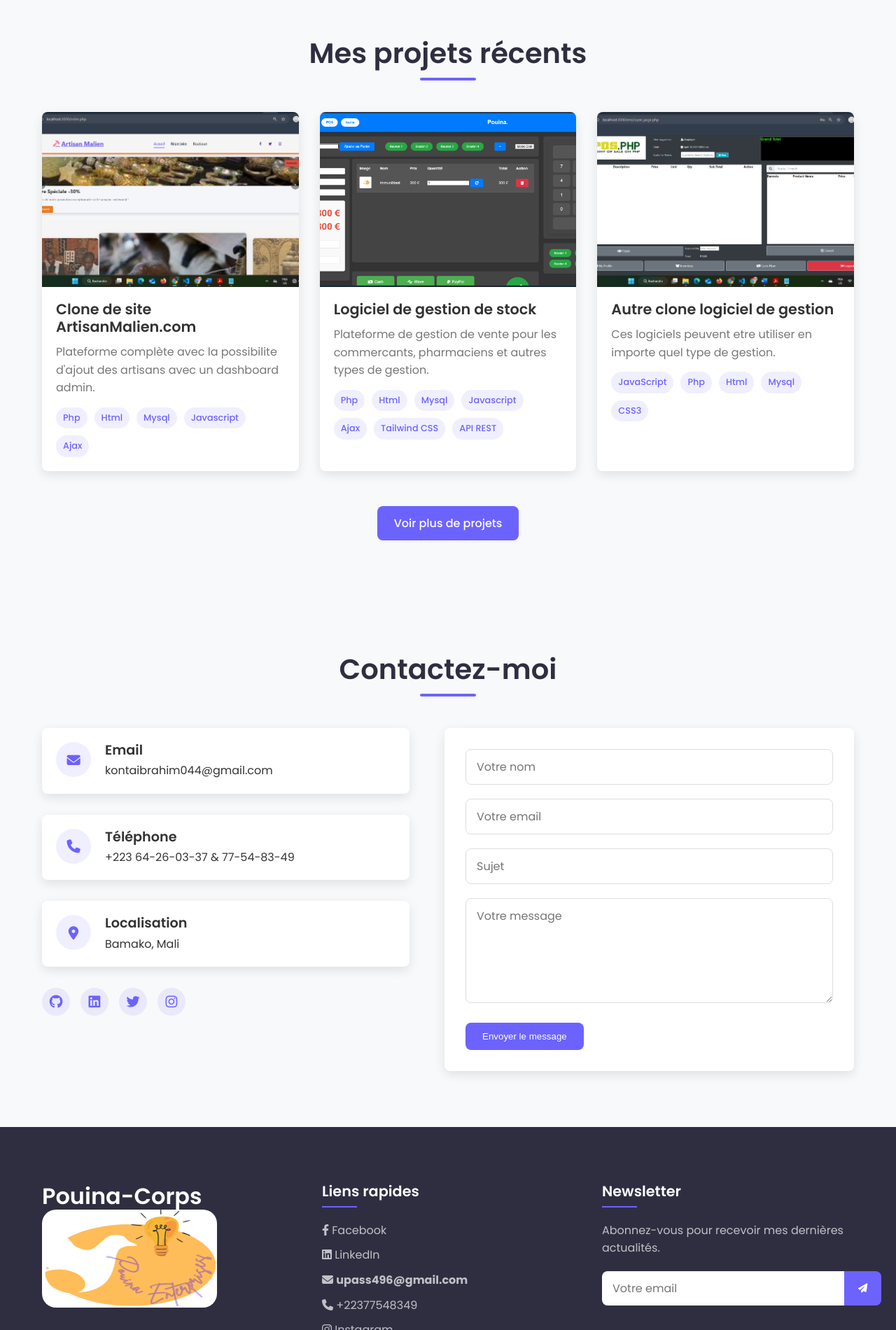
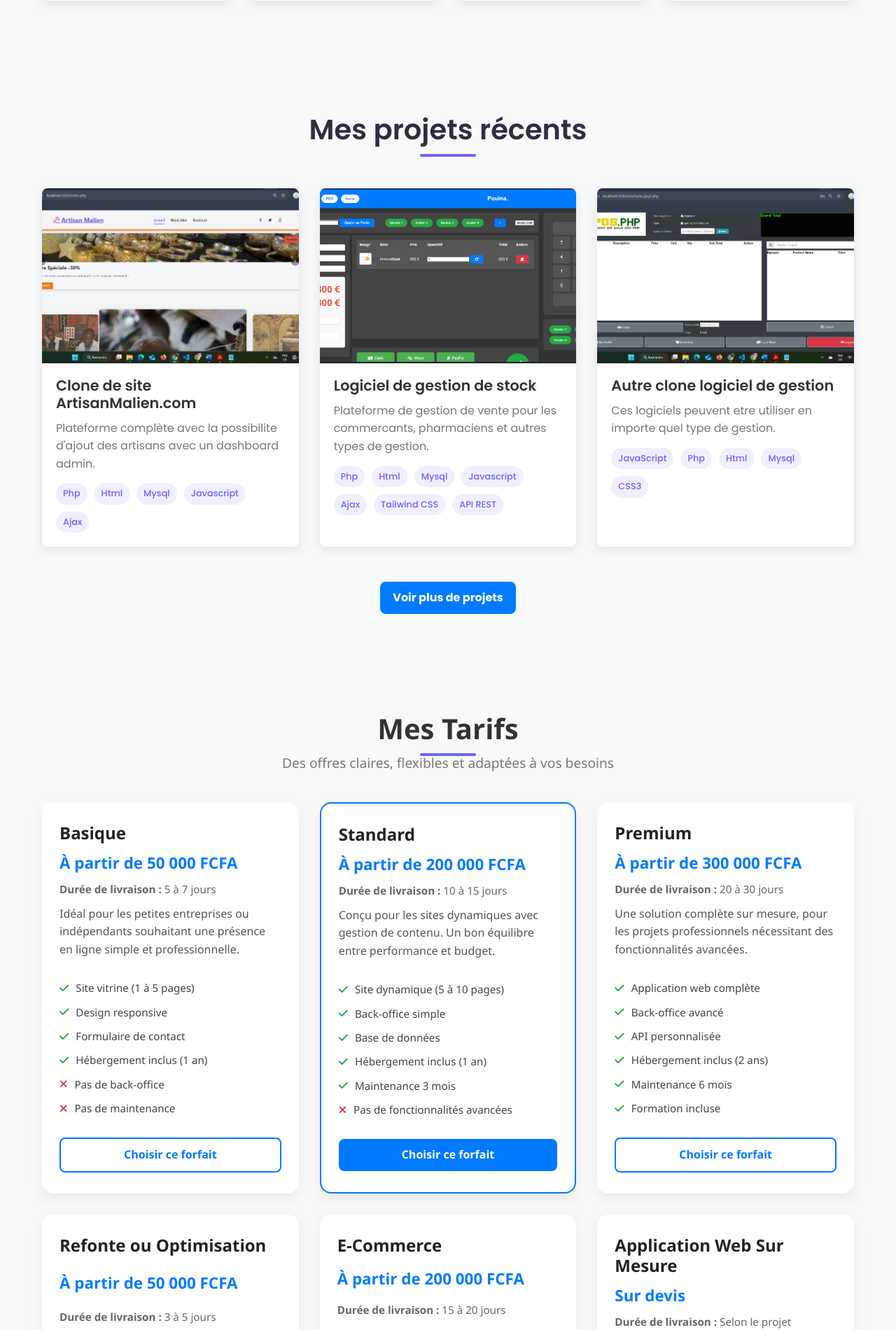
Before and after one commit to Konta-Ibrahim/pouina-corps, a PHP site: page / in a window 1280 px wide. Shown: the part 1899-3799 px from the top of the page at 70% size. Run offline with PHP 8.4, Linux system fonts and the light colour scheme.

Commit message:
mis a jour

```diff
--- a/index.html
+++ b/index.html
@@ -4,6 +4,7 @@
     <meta charset="UTF-8">
     <meta name="viewport" content="width=device-width, initial-scale=1.0">
     <title>Mon Portfolio | Développeur Créatif</title>
+
     <link rel="stylesheet" href="https://cdnjs.cloudflare.com/ajax/libs/font-awesome/6.4.0/css/all.min.css">
     <link href="https://fonts.googleapis.com/css2?family=Poppins:wght@300;400;500;600;700&display=swap" rel="stylesheet">
     <link rel="stylesheet" href="style.css">
@@ -272,6 +273,120 @@
         </div>
     </section>
 
+    <!-- Section Tarifs Unifiée -->
+<section id="tarifs" class="pricing">
+    <div class="container">
+      <h2 class="section-title">Mes Tarifs</h2>
+      <p class="section-subtitle">Des offres claires, flexibles et adaptées à vos besoins</p>
+
+      <div class="pricing-grid">
+
+        <!-- Forfait Basique -->
+        <div class="pricing-card">
+          <h3>Basique</h3>
+          <p class="price"><strong>À partir de 50 000 FCFA</strong></p>
+          <p class="duration"><strong>Durée de livraison :</strong> 5 à 7 jours</p>
+          <p class="description">Idéal pour les petites entreprises ou indépendants souhaitant une présence en ligne simple et professionnelle.</p>
+          <ul class="pricing-features">
+            <li><i class="fas fa-check"></i> Site vitrine (1 à 5 pages)</li>
+            <li><i class="fas fa-check"></i> Design responsive</li>
+            <li><i class="fas fa-check"></i> Formulaire de contact</li>
+            <li><i class="fas fa-check"></i> Hébergement inclus (1 an)</li>
+            <li><i class="fas fa-times"></i> Pas de back-office</li>
+            <li><i class="fas fa-times"></i> Pas de maintenance</li>
+          </ul>
+          <a href="#contact" class="btn btn-outline">Choisir ce forfait</a>
+        </div>
+
+        <!-- Forfait Standard -->
+        <div class="pricing-card featured">
+          <h3>Standard</h3>
+          <p class="price"><strong>À partir de 200 000 FCFA</strong></p>
+          <p class="duration"><strong>Durée de livraison :</strong> 10 à 15 jours</p>
+          <p class="description">Conçu pour les sites dynamiques avec gestion de contenu. Un bon équilibre entre performance et budget.</p>
+          <ul class="pricing-features">
+            <li><i class="fas fa-check"></i> Site dynamique (5 à 10 pages)</li>
+            <li><i class="fas fa-check"></i> Back-office simple</li>
+            <li><i class="fas fa-check"></i> Base de données</li>
+            <li><i class="fas fa-check"></i> Hébergement inclus (1 an)</li>
+            <li><i class="fas fa-check"></i> Maintenance 3 mois</li>
+            <li><i class="fas fa-times"></i> Pas de fonctionnalités avancées</li>
+          </ul>
+          <a href="#contact" class="btn btn-primary">Choisir ce forfait</a>
+        </div>
+
+        <!-- Forfait Premium -->
+        <div class="pricing-card">
+          <h3>Premium</h3>
+          <p class="price"><strong>À partir de 300 000 FCFA</strong></p>
+          <p class="duration"><strong>Durée de livraison :</strong> 20 à 30 jours</p>
+          <p class="description">Une solution complète sur mesure, pour les projets professionnels nécessitant des fonctionnalités avancées.</p>
+          <ul class="pricing-features">
+            <li><i class="fas fa-check"></i> Application web complète</li>
+            <li><i class="fas fa-check"></i> Back-office avancé</li>
+            <li><i class="fas fa-check"></i> API personnalisée</li>
+            <li><i class="fas fa-check"></i> Hébergement inclus (2 ans)</li>
+            <li><i class="fas fa-check"></i> Maintenance 6 mois</li>
+            <li><i class="fas fa-check"></i> Formation incluse</li>
+          </ul>
+          <a href="#contact" class="btn btn-outline">Choisir ce forfait</a>
+        </div>
+
+        <!-- Refonte / Optimisation -->
+        <div class="pricing-card">
+          <h3>Refonte ou Optimisation</h3>
+          <p class="price"><strong>À partir de 50 000 FCFA</strong></p>
+          <p class="duration"><strong>Durée de livraison :</strong> 3 à 5 jours</p>
+          <p class="description">Améliorez les performances, le design ou la structure de votre site existant.</p>
+          <ul class="pricing-features">
+            <li><i class="fas fa-check"></i> Audit complet</li>
+            <li><i class="fas fa-check"></i> Amélioration du design</li>
+            <li><i class="fas fa-check"></i> Optimisation des performances</li>
+            <li><i class="fas fa-check"></i> Support technique</li>
+          </ul>
+          <a href="#contact" class="btn btn-outline">Demander ce service</a>
+        </div>
+
+        <!-- E-Commerce -->
+        <div class="pricing-card">
+          <h3>E-Commerce</h3>
+          <p class="price"><strong>À partir de 200 000 FCFA</strong></p>
+          <p class="duration"><strong>Durée de livraison :</strong> 15 à 20 jours</p>
+          <p class="description">Mettez en place votre boutique en ligne avec paiement sécurisé et gestion complète des produits.</p>
+          <ul class="pricing-features">
+            <li><i class="fas fa-check"></i> Boutique en ligne complète</li>
+            <li><i class="fas fa-check"></i> Paiement en ligne sécurisé</li>
+            <li><i class="fas fa-check"></i> Gestion produits & commandes</li>
+            <li><i class="fas fa-check"></i> Formation à l’utilisation</li>
+          </ul>
+          <a href="#contact" class="btn btn-outline">Lancer ma boutique</a>
+        </div>
+
+        <!-- Application Sur Mesure -->
+        <div class="pricing-card">
+          <h3>Application Web Sur Mesure</h3>
+          <p class="price"><strong>Sur devis</strong></p>
+          <p class="duration"><strong>Durée de livraison :</strong> Selon le projet</p>
+          <p class="description">Une solution web entièrement personnalisée répondant à des besoins métiers spécifiques.</p>
+          <ul class="pricing-features">
+            <li><i class="fas fa-check"></i> Développement personnalisé</li>
+            <li><i class="fas fa-check"></i> Intégration API / Base de données</li>
+            <li><i class="fas fa-check"></i> Tableau de bord & espace utilisateur</li>
+            <li><i class="fas fa-check"></i> Maintenance & accompagnement</li>
+          </ul>
+          <a href="#contact" class="btn btn-outline">Demander un devis</a>
+        </div>
+
+      </div>
+
+      <div class="pricing-custom">
+        <p>Vous avez un projet spécifique ? <a href="#contact">Demandez un devis personnalisé</a></p>
+      </div>
+    </div>
+  </section>
+
+
+
     <!-- Section Contact -->
     <section id="contact" class="contact">
         <div class="container">
--- a/style.css
+++ b/style.css
@@ -1000,3 +1034,160 @@ img {
         justify-content: center;
     }
 }
+
+/* Section Tarifs */
+section.pricing {
+    padding: 60px 20px;
+    background: #f9f9f9;
+    font-family: 'Segoe UI', sans-serif;
+  }
+
+  .pricing .section-title {
+    text-align: center;
+    font-size: 2.5rem;
+    margin-bottom: 10px;
+    color: #333;
+  }
+
+  .pricing .section-subtitle {
+    text-align: center;
+    font-size: 1.2rem;
+    margin-bottom: 40px;
+    color: #777;
+  }
+
+  .pricing-grid {
+    display: grid;
+    grid-template-columns: repeat(auto-fit, minmax(280px, 1fr));
+    gap: 30px;
+  }
+
+  .pricing-card {
+    background: #fff;
+    border-radius: 16px;
+    padding: 30px 25px;
+    box-shadow: 0 8px 20px rgba(0, 0, 0, 0.07);
+    transition: all 0.3s ease-in-out;
+    display: flex;
+    flex-direction: column;
+    justify-content: space-between;
+  }
+
+  .pricing-card:hover {
+    transform: translateY(-5px);
+    box-shadow: 0 12px 25px rgba(0, 0, 0, 0.1);
+  }
+
+  .pricing-card.featured {
+    border: 2px solid #007bff;
+  }
+
+  .pricing-card h3 {
+    font-size: 1.5rem;
+    margin-bottom: 10px;
+    color: #222;
+  }
+
+  .pricing-card .price {
+    font-size: 1.4rem;
+    font-weight: bold;
+    color: #007bff;
+    margin-bottom: 8px;
+  }
+
+  .pricing-card .duration {
+    font-size: 0.95rem;
+    color: #666;
+    margin-bottom: 10px;
+  }
+
+  .pricing-card .description {
+    font-size: 1rem;
+    color: #555;
+    margin-bottom: 20px;
+  }
+
+  .pricing-features {
+    list-style: none;
+    padding-left: 0;
+    margin-bottom: 20px;
+  }
+
+  .pricing-features li {
+    margin: 10px 0;
+    font-size: 0.95rem;
+    color: #444;
+    display: flex;
+    align-items: center;
+  }
+
+  .pricing-features i {
+    color: #28a745;
+    margin-right: 10px;
+  }
+
+  .pricing-features i.fa-times {
+    color: #dc3545;
+  }
+
+  .btn {
+    display: inline-block;
+    padding: 10px 18px;
+    text-align: center;
+    border-radius: 8px;
+    font-weight: bold;
+    text-decoration: none;
+    transition: background 0.3s ease;
+  }
+
+  .btn-primary {
+    background: #007bff;
+    color: white;
+  }
+
+  .btn-primary:hover {
+    background: #0056b3;
+  }
+
+  .btn-outline {
+    border: 2px solid #007bff;
+    color: #007bff;
+    background: transparent;
+  }
+
+  .btn-outline:hover {
+    background: #007bff;
+    color: white;
+  }
+
+  .pricing-custom {
+    text-align: center;
+    margin-top: 40px;
+    font-size: 1rem;
+    color: #333;
+  }
+
+  .pricing-custom a {
+    color: #007bff;
+    font-weight: bold;
+    text-decoration: none;
+  }
+
+  .pricing-custom a:hover {
+    text-decoration: underline;
+  }
+
+  /* Responsive ajustement */
+  @media (max-width: 600px) {
+    .pricing-card {
+      padding: 25px 15px;
+    }
+
+    .pricing-card h3 {
+      font-size: 1.3rem;
+    }
+
+    .pricing-card .price {
+      font-size: 1.2rem;
+    }
+  }
```
Also changed, not shown: other parts of style.css (+38 -4 lines), script.js (line endings or trailing spaces).
